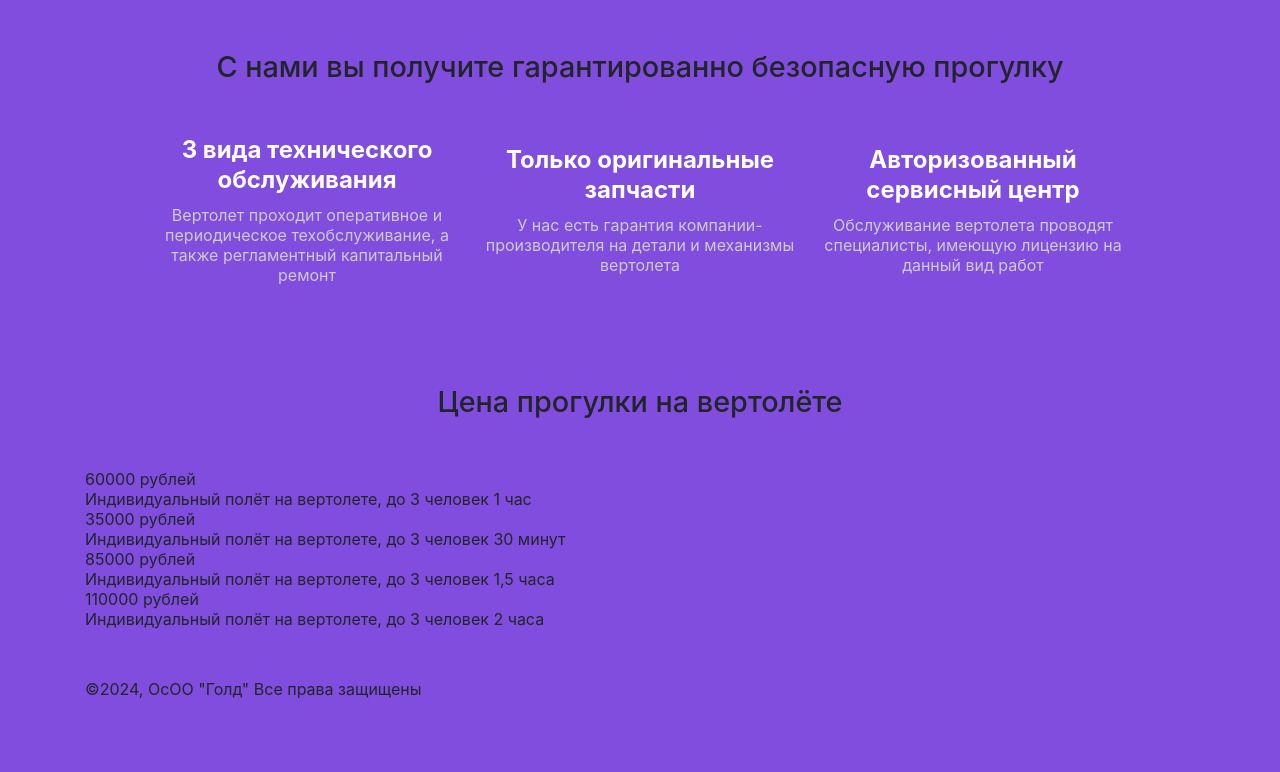
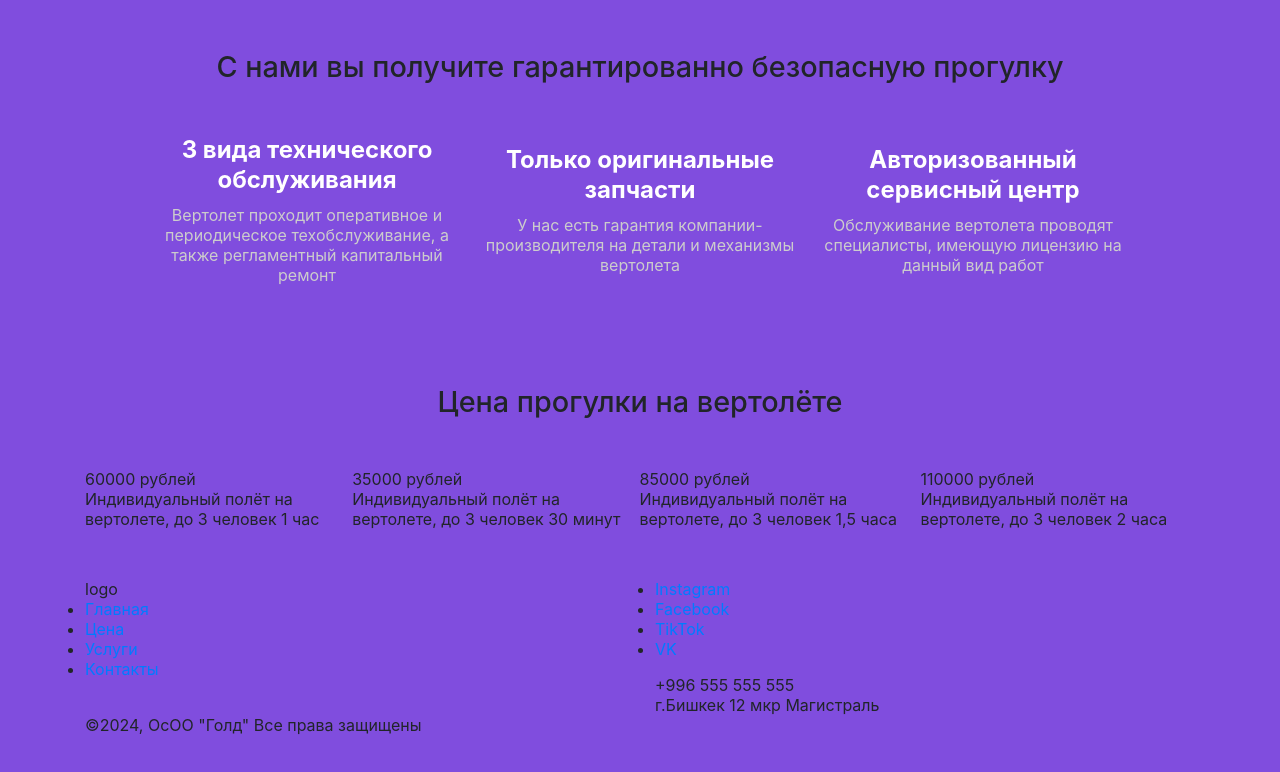
Before and after one commit to tasmanit/helicop, a plain HTML site: page index.html in a window 1280 px wide. Drawn offline with nearby package versions, Linux system fonts and the light colour scheme.

Commit message:
Add files via upload

```diff
--- a/assets/css/style.css
+++ b/assets/css/style.css
@@ -60,7 +60,11 @@ body{
     text-align: center;
     margin-bottom: 50px;
 }
-.price .price-items{}
+.price .price-items{
+    display: flex;
+    align-items: center;
+    justify-content: space-between;
+}
 .price .item{}
 .price .item .img{}
 .price .item .pricenum{}
--- a/index.html
+++ b/index.html
@@ -84,8 +84,29 @@
   <footer class="footer">
     <div class="container">
       <div class="row">
-        <div class="col-6"></div>
-        <div class="col-6"></div>
+        <div class="col-6">
+          <div class="logo">logo</div>
+          <div class="menu">
+            <ul>
+              <li><a href="">Главная</a></li>
+              <li><a href="">Цена</a></li>
+              <li><a href="">Услуги</a></li>
+              <li><a href="">Контакты</a></li>
+            </ul>
+          </div>
+        </div>
+        <div class="col-6">
+          <div class="socmedia">
+            <ul>
+              <li><a href="">Instagram</a></li>
+              <li><a href="">Facebook</a></li>
+              <li><a href="">TikTok</a></li>
+              <li><a href="">VK</a></li>
+            </ul>
+          </div>
+          <div class="number">+996 555 555 555</div>
+          <div class="adress">г.Бишкек 12 мкр Магистраль</div>
+        </div>
         <div class="col-12">
           <div class="copyright">
             ©2024, ОсОО "Голд" Все права защищены
```
